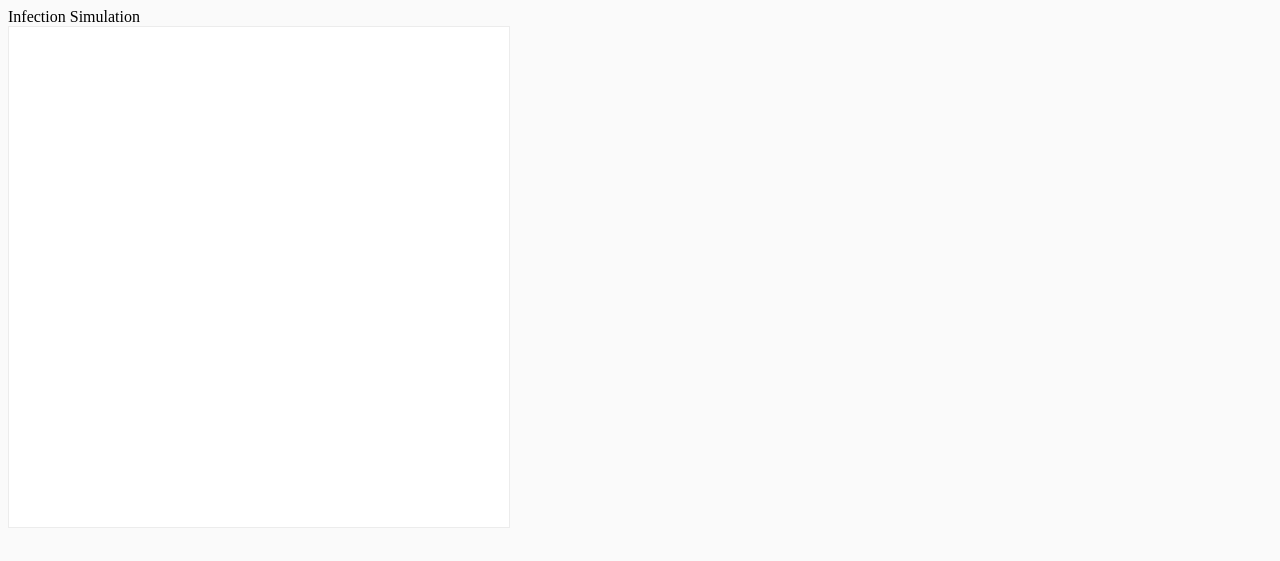
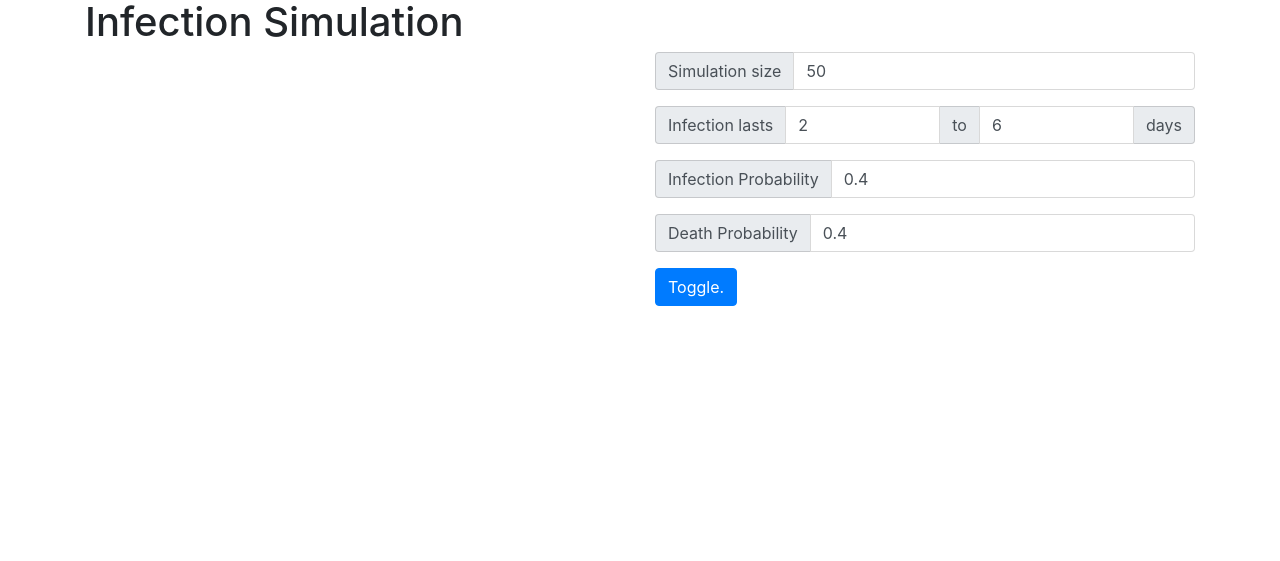
Before and after one commit to eschmar/infection-simulation, a plain HTML site: page index.html in a window 1280 px wide. Drawn offline with nearby package versions, Linux system fonts and the light colour scheme.

Commit message:
Introduce bootstrap

```diff
--- a/index.html
+++ b/index.html
@@ -1,15 +1,62 @@
 <!DOCTYPE html>
 <html>
 <head>
-    <title></title>
+    <title>Infection Simulation</title>
+    <link rel="stylesheet" href="https://maxcdn.bootstrapcdn.com/bootstrap/4.0.0-beta/css/bootstrap.min.css" integrity="sha384-/Y6pD6FV/Vv2HJnA6t+vslU6fwYXjCFtcEpHbNJ0lyAFsXTsjBbfaDjzALeQsN6M" crossorigin="anonymous">
+    <link href="style.css" rel="stylesheet" type="text/css">
 </head>
-<body style="background-color: #fafafa;">
-    <header>
-        Infection Simulation
+<body>
+    <header class="container">
+        <h1>Infection Simulation</h1>
     </header>
 
-    <section class="simulation">
-        <canvas id="game" style="border: 1px solid #ececec; background-color: white;" width="500" height="500"></canvas>
+    <section class="container">
+        <div class="row">
+            <div class="col-md-6">
+                <section class="simulation">
+                    <canvas id="game" width="500" height="500"></canvas>
+                </section>
+            </div>
+
+            <div class="col-md-6">
+                <form action="">
+                    <div class="form-group">
+                        <div class="input-group">
+                            <span class="input-group-addon">Simulation size</span>
+                            <input type="number" class="form-control" id="size" value="50">
+                        </div>
+                    </div>
+
+                    <div class="form-group">
+                        <div class="input-group">
+                            <span class="input-group-addon">Infection lasts</span>
+                            <input type="text" class="form-control" id="basic-url" value="2">
+                            <span class="input-group-addon">to</span>
+                            <input type="text" class="form-control" id="basic-url" value="6">
+                            <span class="input-group-addon">days</span>
+                        </div>
+                    </div>
+
+                    <div class="form-group">
+                        <div class="input-group">
+                            <span class="input-group-addon">Infection Probability</span>
+                            <input type="number" class="form-control" id="infection" value="0.4">
+                        </div>
+                    </div>
+
+                    <div class="form-group">
+                        <div class="input-group">
+                            <span class="input-group-addon">Death Probability</span>
+                            <input type="number" class="form-control" id="death" value="0.4">
+                        </div>
+                    </div>
+
+                    <div class="form-group">
+                        <button id="start" class="btn btn-primary">Toggle.</button>
+                    </div>
+                </form>
+            </div>
+        </div>
     </section>
 
     <script src="https://ajax.googleapis.com/ajax/libs/jquery/3.2.1/jquery.min.js"></script>
@@ -27,12 +74,8 @@
         var game = $game.data("infectionSimulation");
         game.toggle();
 
-        document.addEventListener('keydown', function(event) {
-            switch (event.keyCode) {
-                case 84:
-                    game.toggle();
-                    break;
-            }
+        $('#start').click(function() {
+            game.toggle();
         });
     </script>
 </body>
--- a/infection-simulation.js
+++ b/infection-simulation.js
@@ -52,6 +52,7 @@
 
         this.states = states;
         this.init();
+        this.future = $.extend(true, [], this.population);
     }
 
     $.extend(InfectionSimulation.prototype, {
@@ -92,6 +93,7 @@
          */
         contaminateCell: function(x, y) {
             this.future[x][y] = this.getRandomInt(this.settings.lengthOfIllness);
+            this.updateCellColor('sick', x, y);
         },
 
         /**
@@ -199,7 +201,6 @@
             // hard copy current population
             this.future = $.extend(true, [], this.population);
 
-
             // live life
             for (var i = 0; i < this.settings.size; i++) {
                 for (var j = 0; j < this.settings.size; j++) {
```
